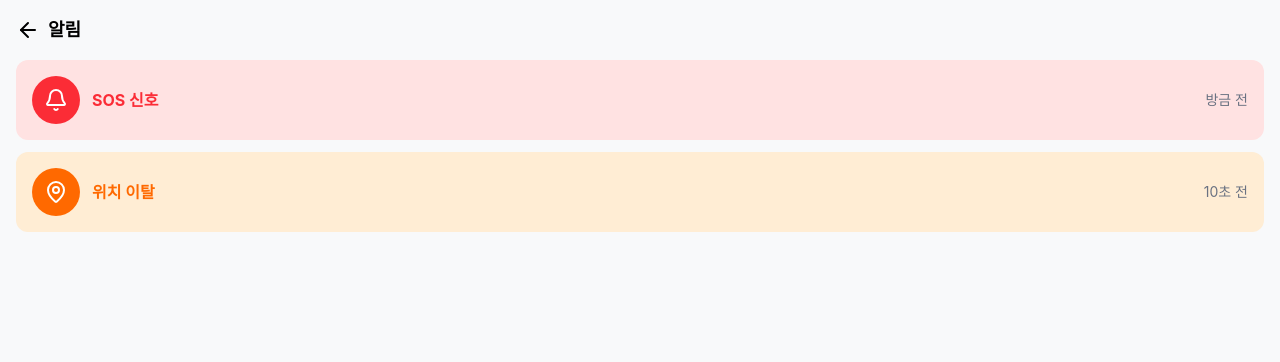
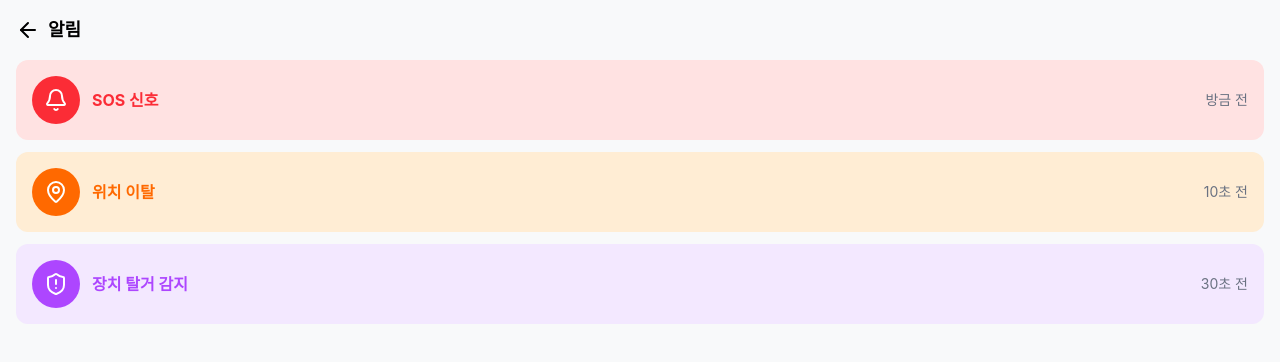
Before and after one commit to SB135246/MBSystem, a React (Vite) app in the folder frontend/: page /alerts in a window 1280 px wide. Shown: the top 362 px of the page. Built offline with nearby package versions, Linux system fonts and the light colour scheme.

Commit message:
feat: 장치 탈거 감지 알림 추가

```diff
--- a/frontend/src/AlertPage.jsx
+++ b/frontend/src/AlertPage.jsx
@@ -1,4 +1,4 @@
-import { ArrowLeft, Bell, MapPin } from "lucide-react";
+import { ArrowLeft, Bell, MapPin, ShieldAlert } from "lucide-react";
 import { useNavigate } from "react-router-dom";
 
 const AlertPage = () => {
@@ -35,6 +35,16 @@ const AlertPage = () => {
           </div>
           <span className="text-sm text-gray-500">10초 전</span>
         </div>
+
+        <div className="bg-purple-100 rounded-xl p-4 flex justify-between items-center">
+          <div className="flex items-center gap-3">
+            <div className="bg-purple-500 text-white p-3 rounded-full">
+              <ShieldAlert />
+            </div>
+            <span className="font-bold text-purple-500">장치 탈거 감지</span>
+          </div>
+          <span className="text-sm text-gray-500">30초 전</span>
+        </div>
       </div>
     </div>
   );
```
Also changed, not shown: 1 other file (tests, documents, lock files or other folders).
